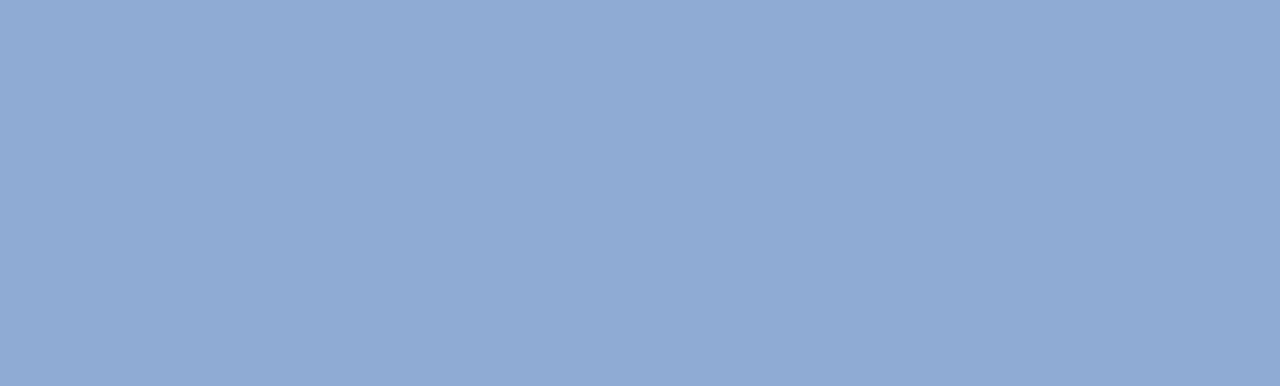
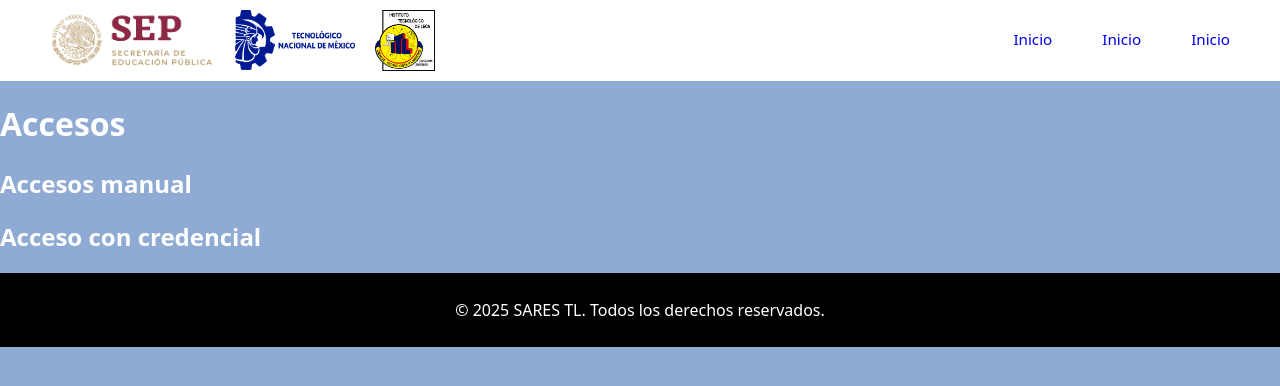
Before and after one commit to YochiMC/sarestl, a React (Vite) app: page /accesos in a window 1280 px wide. Before the commit this address had no page. Shown: the top 386 px of the page. Built offline with nearby package versions, Linux system fonts and the light colour scheme.

Commit message:
last-change

```diff
--- a/src/AppRouter.jsx
+++ b/src/AppRouter.jsx
@@ -1,6 +1,8 @@
 import { BrowserRouter, Routes, Route, Link } from 'react-router-dom';
+import { Welcome } from './pages/Welcome';
 import { Visitas } from "./pages/Visitas";
 import { Registro } from './pages/Registro';
+import { Accesos } from './pages/Accesos';
 import { Layout } from "./pages/layouts/Layout";
 
 export function AppRouter() {
@@ -8,7 +10,9 @@ export function AppRouter() {
     <BrowserRouter>
       <Routes>
         <Route path="/" element={<Layout children={<Visitas />} />} />
+        <Route path="/dashboard" element={<Layout children={<Welcome />} />} />
         <Route path="/registro" element={<Layout children={<Registro />} />} />
+        <Route path="/accesos" element={<Layout children={<Accesos />} />} />
       </Routes>
     </BrowserRouter>
   )
--- a/src/pages/Accesos.jsx
+++ b/src/pages/Accesos.jsx
@@ -0,0 +1,11 @@
+export function Accesos() {
+    return (
+        <>
+            <h1>Accesos</h1>
+            <div>
+                <h2>Accesos manual</h2>
+                <h2>Acceso con credencial</h2>
+            </div>
+        </>
+    )
+}
```
Also changed, not shown: src/components/Scanner.jsx (added), 1 other file (tests, documents, lock files or other folders).
